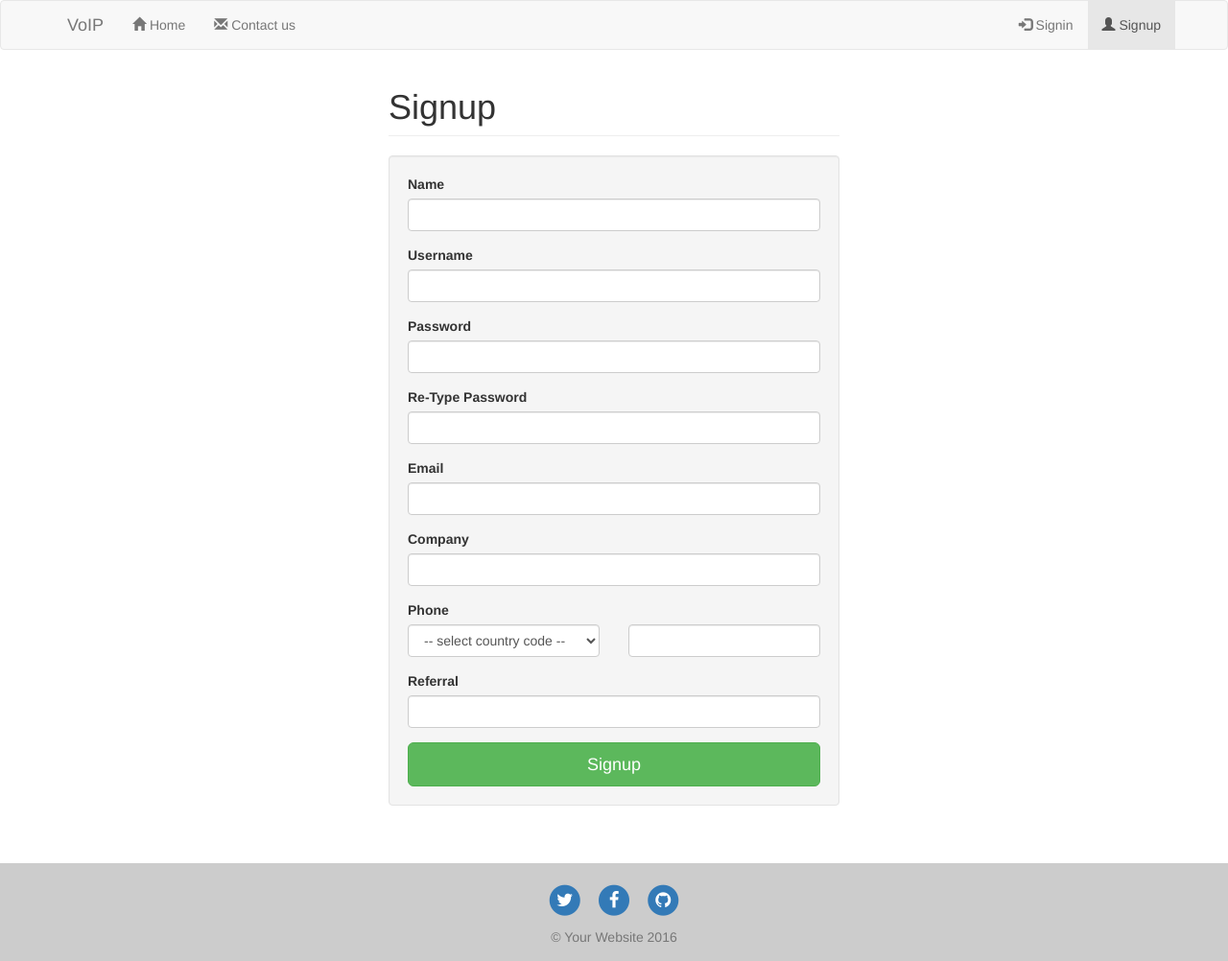
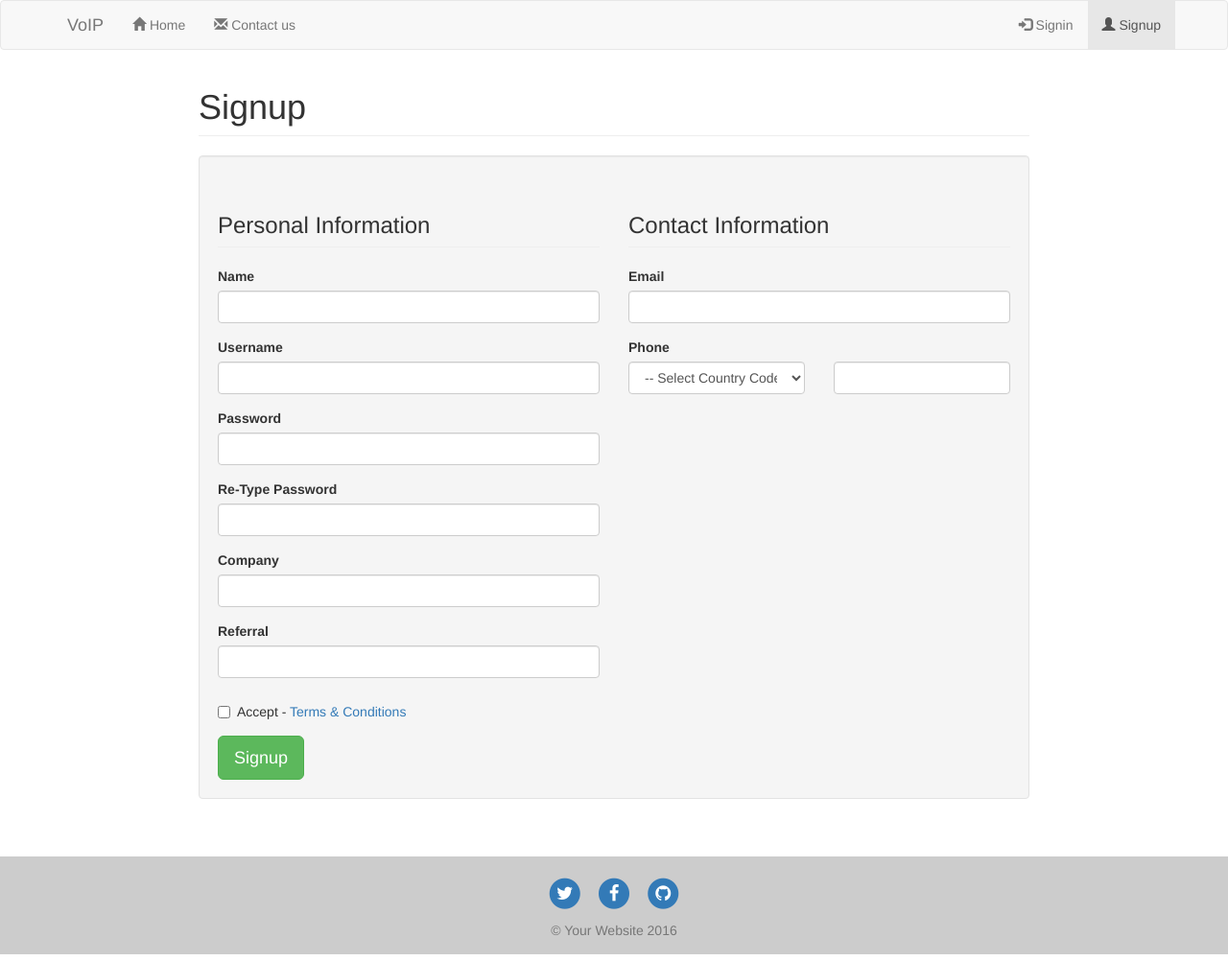
Before and after one commit to sidArts/voip, a CodeIgniter app: page /voip/users/signup in a window 1280 px wide. Shown: the whole page at 96% size. Run offline with CodeIgniter, Linux system fonts and the light colour scheme; some libraries are stand-ins or nearby versions.

Commit message:
signup form optimized

```diff
--- a/application/controllers/posts.php
+++ b/application/controllers/posts.php
@@ -82,7 +82,7 @@ class Posts extends MY_Controller {
             $message = $this->input->post('description');
             $this->load->library('email');
             $this->email->to($email);
-            $this->email->from($this->site_email);
+            $this->email->from($this->session->userdata('email'));
             $this->email->subject($subject);
             $this->email->message($message);
             if($this->email->send()) {
--- a/application/controllers/users.php
+++ b/application/controllers/users.php
@@ -17,7 +17,7 @@ class Users extends MY_Controller{
             $message = $this->input->post('description');
             $this->load->library('email');
             $this->email->to($email);
-            $this->email->from($this->site_email);
+            $this->email->from($this->session->userdata('email'));
             $this->email->subject($subject);
             $this->email->message($message);
             if($this->email->send()) {
--- a/application/views/frontend/signup.php
+++ b/application/views/frontend/signup.php
@@ -1,5 +1,5 @@
 <?php $page1 = $this->uri->segment(2);?>
-<div class="container" style="width: 500px;">
+<div class="container" style="width: 70%;">
     <h1 class="page-header">
         <?php if($page1 == 'updateProfile') {
             print 'Update Profile';
@@ -16,6 +16,9 @@
         print form_open(base_url().'users/updateProfile');
     }
     ?>
+        <div class="row">
+            <div class="col-lg-6">
+                <h3 class="page-header">Personal Information</h3>
                 <div class="form-group">
                     <?php print form_label('Name'); ?>
                     <?php
@@ -61,6 +64,33 @@
                     </div>
                 <?php } ?>
                 <div class="form-group">
+                    <?php  print form_label('Company');
+                    $input['name'] = 'company';
+                    $input['class'] = 'form-control';
+                    if($page1 == 'updateProfile'){
+                        $input['value'] = $profile->company;
+                    } else {
+                        $input['value'] = set_value('company');
+                    }
+                    print form_input($input);
+                    print form_error('company'); ?>
+                </div>
+                <div class="form-group">
+                    <?php  print form_label('Referral');
+                    $input['name'] = 'referral';
+                    $input['class'] = 'form-control';
+                    if($page1 == 'updateProfile'){
+                        $input['value'] = $profile->referral;
+                    } else {
+                        $input['value'] = set_value('referral');
+                    }
+                    print form_input($input);
+                    print form_error('referral'); ?>
+                </div>
+            </div>
+            <div class="col-lg-6">
+                <h3 class="page-header">Contact Information</h3>
+                <div class="form-group">
                     <?php print form_label('Email'); ?>
                     <?php
                     $input['name'] = 'email';
@@ -74,23 +104,11 @@
                     <?php print form_error('email'); ?>
                 </div>
                 <div class="form-group">
-            <?php  print form_label('Company');
-            $input['name'] = 'company';
-            $input['class'] = 'form-control';
-            if($page1 == 'updateProfile'){
-            $input['value'] = $profile->company;
-            } else {
-            $input['value'] = set_value('company');
-            }
-            print form_input($input);
-            print form_error('company'); ?>
-        </div>
-        <div class="form-group">
                     <?php print form_label('Phone'); ?>
                     <div class="row">
                         <div class="col-lg-6">
                             <?php
-                    $options[''] = '-- select country code --';
+                            $options[''] = '-- Select Country Code --';
                             foreach($countries as $country) {
                                 $options[$country->phonecode] = "$country->phonecode - [ $country->nicename ]";
                             }
@@ -118,25 +136,42 @@
                     <?php echo form_error('country-code'); ?>
                     <?php echo form_error('phone'); ?>
                 </div>
+            </div>
+        </div>
         <div class="form-group">
-            <?php  print form_label('Referral');
-            $input['name'] = 'referral';
-            $input['class'] = 'form-control';
-            if($page1 == 'updateProfile'){
-                $input['value'] = $profile->referral;
-            } else {
-                $input['value'] = set_value('referral');
-            }
-            print form_input($input);
-            print form_error('company'); ?>
+            <div class="checkbox">
+                <label><input type="checkbox"> Accept - </label>
+                <a href="#" data-toggle="modal" data-target="#termsconditions">Terms & Conditions</a>
+            </div>
         </div>
         <?php
         if($page1 == 'updateProfile') {
             print form_submit('submit', 'Update', 'class="btn btn-success"');
         } else {
-            print form_submit('submit', 'Signup', 'class="btn btn-success btn-lg btn-block"');
+            print form_submit('submit', 'Signup', 'class="btn btn-success btn-lg btn-block1"');
         }
         ?>
     <?php print form_close(); ?>
     </div>
 </div>
+
+<!-- Modal -->
+<div id="termsconditions" class="modal fade" role="dialog">
+    <div class="modal-dialog">
+
+        <!-- Modal content-->
+        <div class="modal-content">
+            <div class="modal-header">
+                <button type="button" class="close" data-dismiss="modal">&times;</button>
+                <h4 class="modal-title">Terms & Conditions</h4>
+            </div>
+            <div class="modal-body">
+                <p>Some text in the modal.</p>
+            </div>
+            <div class="modal-footer">
+                <button type="button" class="btn btn-default" data-dismiss="modal">Close</button>
+            </div>
+        </div>
+
+    </div>
+</div>
--- a/assets/css/style.css
+++ b/assets/css/style.css
@@ -1,12 +1,12 @@
+html,body{
+    height: 100%;
+}
+body{
+    position: relative;
+    overflow: auto;
+}
 .navbar{
     margin-bottom: 0;
-}
-.jumbotron{
-    background: url('<?php print base_url() ?>assets/images/banner.jpg');
-    /*background-position: center;*/
-    background-size: cover;
-    min-height: 400px;
-    margin: 0;
 }
 .alert{
     margin: 5px 0px;
@@ -17,7 +17,9 @@ footer {
     padding: 10px 0 15px;
     background-color: #ccc;
     border-color: #e7e7e7;
-
+    /*position: absolute;*/
+    /*bottom: 0;*/
+    width: 100%;
 }
 footer .list-inline {
     margin: 0;
```
Lines whose indentation alone changed are shown as unchanged.
